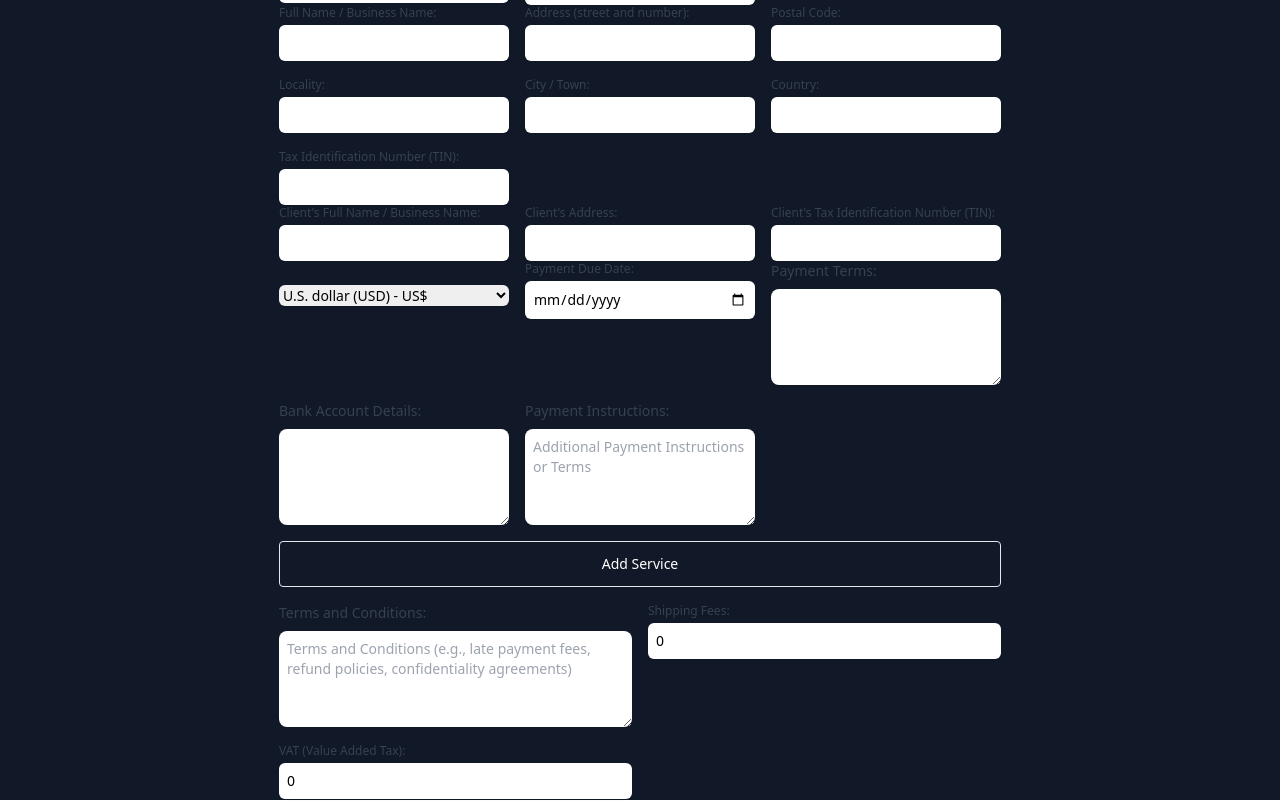
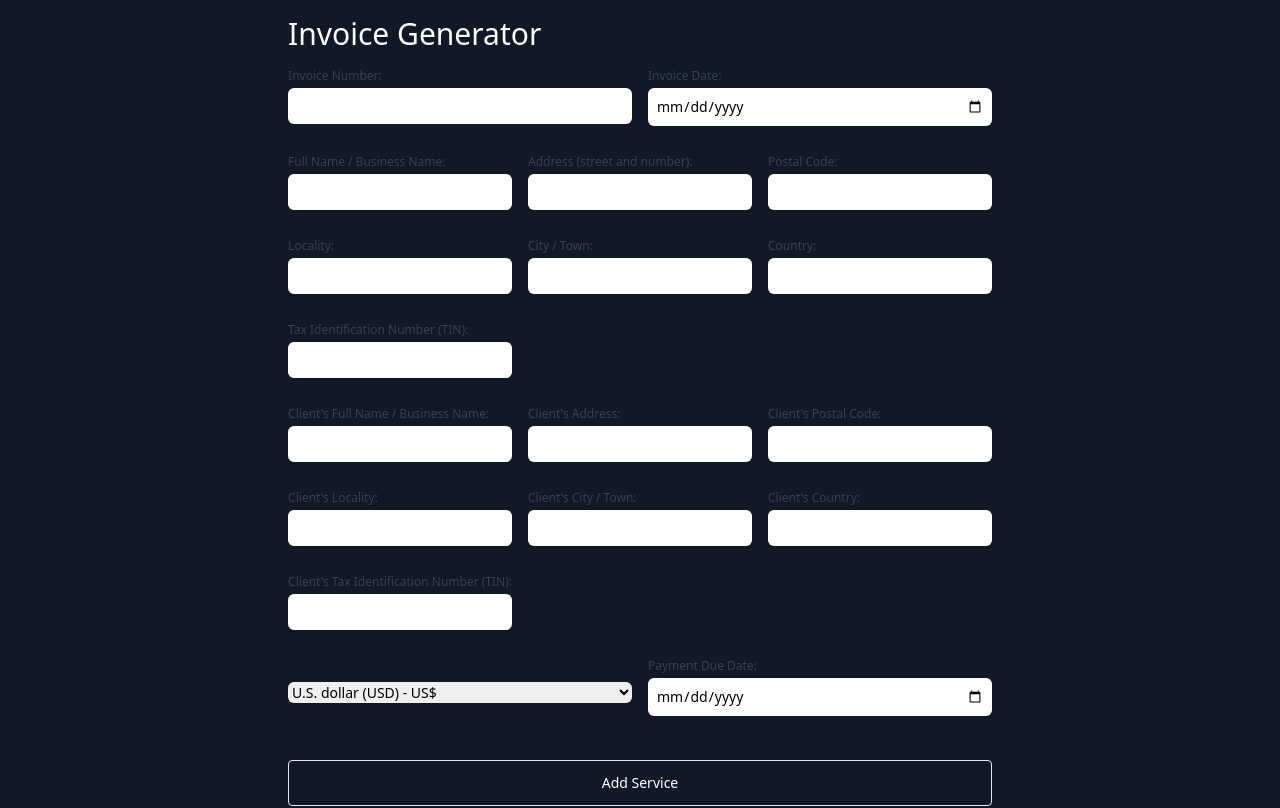
Before and after one commit to jotaseg/billmate, a React (Vite) app: page / in a window 1280 px wide. Shown: the top 808 px of the page. Built offline with nearby package versions, Linux system fonts and the light colour scheme.

Commit message:
reordering the page.drawText function

```diff
--- a/src/components/App.tsx
+++ b/src/components/App.tsx
@@ -8,8 +8,8 @@ import { Button } from "./Button";
 
 export const App = () => {
   const [formData, setFormData] = useState<FormData>({
-    invoiceNumber: "", // Add Invoice Number property
-    invoiceDate: "", // Add Invoice Date property
+    invoiceNumber: "",
+    invoiceDate: "",
     fullName: "",
     streetAndNumber: "",
     postalCode: "",
@@ -20,6 +20,10 @@ export const App = () => {
     tin: "",
     clientFullName: "",
     clientAddress: "",
+    clientPostalCode: "",
+    clientLocality: "",
+    clientCityOrTown: "",
+    clientCountry: "",
     clientTin: "",
     descriptionOfServices: "",
     services: [],
@@ -87,70 +91,65 @@ export const App = () => {
       day: "numeric",
     });
 
-    const addressLines = [
-      `Street and Number: ${formData.streetAndNumber}`,
-      `Postal Code: ${formData.postalCode}`,
-      `Locality: ${formData.locality}`,
-      `City or Town: ${formData.cityOrTown}`,
-      `Country: ${formData.country}`,
-    ];
+    const formattedVat = `${formData.vat.toFixed(2)}%`;
 
-    const formattedVat = `${formData.vat.toFixed(2)}%`;
+    page.drawText(`Invoice Number: ${formData.invoiceNumber}`, {
+      x: 50,
+      y: height - 20,
+      size: 14,
+      font: helveticaFont,
+      color: rgb(0, 0, 0),
+    });
 
     page.drawText(`Invoice Date: ${currentDate}`, {
       x: 50,
-      y: height - 20,
-      size: 16,
+      y: height - 40,
+      size: 14,
       font: helveticaFont,
       color: rgb(0, 0, 0),
     });
 
     page.drawText(`Full Name or Business Name: ${formData.fullName}`, {
       x: 50,
-      y: height - 50,
+      y: height - 60,
       size: 14,
       font: helveticaFont,
       color: rgb(0, 0, 0),
     });
 
-    addressLines.forEach((line, index) => {
-      page.drawText(line, {
+    page.drawText(`Address: ${formData.streetAndNumber}`, {
       x: 50,
-        y: height - 70 - index * 20, // Adjust the vertical position as needed
-        size: 14,
-        font: helveticaFont,
-        color: rgb(0, 0, 0),
-      });
-    });
-
-    page.drawText(`VAT: ${formattedVat}`, {
-      x: 50,
-      y: height - 90,
+      y: height - 80,
       size: 14,
       font: helveticaFont,
       color: rgb(0, 0, 0),
     });
 
-    page.drawText(`TIN: ${formData.tin}`, {
+    page.drawText(`Locality: ${formData.locality}`, {
       x: 50,
-      y: height - 110,
+      y: height - 100,
       size: 14,
       font: helveticaFont,
       color: rgb(0, 0, 0),
     });
 
-    page.drawText(
-      `Client Full Name or Business Name: ${formData.clientFullName}`,
-      {
+    page.drawText(`City / Town: ${formData.cityOrTown}`, {
+      x: 50,
+      y: height - 120,
+      size: 14,
+      font: helveticaFont,
+      color: rgb(0, 0, 0),
+    });
+
+    page.drawText(`Country: ${formData.country}`, {
       x: 50,
       y: height - 140,
       size: 14,
       font: helveticaFont,
       color: rgb(0, 0, 0),
-      }
-    );
+    });
 
-    page.drawText(`Client Address: ${formData.clientAddress}`, {
+    page.drawText(`Tax Identification Number (TIN): ${formData.tin}`, {
       x: 50,
       y: height - 160,
       size: 14,
@@ -158,7 +157,18 @@ export const App = () => {
       color: rgb(0, 0, 0),
     });
 
-    page.drawText(`Client TIN: ${formData.clientTin}`, {
+    page.drawText(
+      `Client's Full Name or Business Name: ${formData.clientFullName}`,
+      {
+        x: 50,
+        y: height - 180,
+        size: 14,
+        font: helveticaFont,
+        color: rgb(0, 0, 0),
+      }
+    );
+
+    page.drawText(`Client's Address: ${formData.clientAddress}`, {
       x: 50,
       y: height - 200,
       size: 14,
@@ -166,19 +176,67 @@ export const App = () => {
       color: rgb(0, 0, 0),
     });
 
+    page.drawText(`Client's Postal Code: ${formData.clientPostalCode}`, {
+      x: 50,
+      y: height - 220,
+      size: 14,
+      font: helveticaFont,
+      color: rgb(0, 0, 0),
+    });
+
+    page.drawText(`Client's Locality: ${formData.clientLocality}`, {
+      x: 50,
+      y: height - 240,
+      size: 14,
+      font: helveticaFont,
+      color: rgb(0, 0, 0),
+    });
+
+    page.drawText(`Client's City / Town: ${formData.clientCityOrTown}`, {
+      x: 50,
+      y: height - 260,
+      size: 14,
+      font: helveticaFont,
+      color: rgb(0, 0, 0),
+    });
+
+    page.drawText(`Client's Country: ${formData.clientCountry}`, {
+      x: 50,
+      y: height - 280,
+      size: 14,
+      font: helveticaFont,
+      color: rgb(0, 0, 0),
+    });
+
     page.drawText(
-      `Description of Services: ${formData.descriptionOfServices}`,
+      `Client's Tax Identification Number (TIN): ${formData.clientTin}`,
       {
         x: 50,
-        y: height - 220,
+        y: height - 300,
         size: 14,
         font: helveticaFont,
         color: rgb(0, 0, 0),
       }
     );
 
+    page.drawText(`Currency: ${formData.currency}`, {
+      x: 50,
+      y: height - 320,
+      size: 14,
+      font: helveticaFont,
+      color: rgb(0, 0, 0),
+    });
+
+    page.drawText(`Payment Due Date: ${formData.paymentDueDate}`, {
+      x: 50,
+      y: height - 340,
+      size: 14,
+      font: helveticaFont,
+      color: rgb(0, 0, 0),
+    });
+
     formData.services.forEach((service, index) => {
-      const startY = height - 240 - index * 60;
+      const startY = height - 360 - index * 60;
       page.drawText(`Service ${index + 1}: ${service.description}`, {
         x: 50,
         y: startY,
@@ -209,17 +267,9 @@ export const App = () => {
       });
     });
 
-    page.drawText(`Payment Due Date: ${formData.paymentDueDate}`, {
-      x: 50,
-      y: height - 240 - formData.services.length * 60,
-      size: 14,
-      font: helveticaFont,
-      color: rgb(0, 0, 0),
-    });
-
     page.drawText(`Payment Terms: ${formData.paymentTerms}`, {
       x: 50,
-      y: height - 260 - formData.services.length * 60,
+      y: height - 360 - formData.services.length * 60,
       size: 14,
       font: helveticaFont,
       color: rgb(0, 0, 0),
@@ -227,7 +277,7 @@ export const App = () => {
 
     page.drawText(`Bank Account Details: ${formData.bankAccountDetails}`, {
       x: 50,
-      y: height - 300 - formData.services.length * 60,
+      y: height - 380 - formData.services.length * 60,
       size: 14,
       font: helveticaFont,
       color: rgb(0, 0, 0),
@@ -235,7 +285,7 @@ export const App = () => {
 
     page.drawText(`Payment Instructions: ${formData.paymentInstructions}`, {
       x: 50,
-      y: height - 320 - formData.services.length * 60,
+      y: height - 400 - formData.services.length * 60,
       size: 14,
       font: helveticaFont,
       color: rgb(0, 0, 0),
@@ -243,7 +293,15 @@ export const App = () => {
 
     page.drawText(`Terms and Conditions: ${formData.termsAndConditions}`, {
       x: 50,
-      y: height - 340 - formData.services.length * 60,
+      y: height - 420 - formData.services.length * 60,
+      size: 14,
+      font: helveticaFont,
+      color: rgb(0, 0, 0),
+    });
+
+    page.drawText(`VAT: ${formattedVat}`, {
+      x: 50,
+      y: height - 440 - formData.services.length * 60,
       size: 14,
       font: helveticaFont,
       color: rgb(0, 0, 0),
@@ -251,7 +309,7 @@ export const App = () => {
 
     page.drawText(`Shipping Fees: $${formData.shippingFees.toFixed(2)}`, {
       x: 50,
-      y: height - 360 - formData.services.length * 60,
+      y: height - 460 - formData.services.length * 60,
       size: 14,
       font: helveticaFont,
       color: rgb(0, 0, 0),
@@ -264,8 +322,8 @@ export const App = () => {
     setPdfEmbed(true);
 
     setFormData({
-      invoiceNumber: "", // Add Invoice Number property
-      invoiceDate: "", // Add Invoice Date property
+      invoiceNumber: "",
+      invoiceDate: "",
       fullName: "",
       streetAndNumber: "",
       postalCode: "",
@@ -276,6 +334,10 @@ export const App = () => {
       tin: "",
       clientFullName: "",
       clientAddress: "",
+      clientPostalCode: "",
+      clientLocality: "",
+      clientCityOrTown: "",
+      clientCountry: "",
       clientTin: "",
       descriptionOfServices: "",
       services: [],
@@ -311,10 +373,10 @@ export const App = () => {
   };
 
   return (
-    <main className="h-screen grid place-content-center bg-gray-900">
-      <h1>Invoice Generator</h1>
-      <form onSubmit={handleSubmit}>
-        <section className="grid grid-cols-3 gap-4">
+    <main className="bg-gray-900 p-4 grid place-content-center">
+      <h1 className="text-3xl text-white mb-4">Invoice Generator</h1>
+      <form onSubmit={handleSubmit} className="space-y-4">
+        <section className="grid grid-cols-2 gap-4">
           <FormField
             label="Invoice Number"
             name="invoiceNumber"
@@ -323,7 +385,6 @@ export const App = () => {
             onChange={handleInputChange}
             required
           />
-
           <FormField
             label="Invoice Date"
             name="invoiceDate"
@@ -333,7 +394,6 @@ export const App = () => {
             required
           />
         </section>
-        {/* User */}
         <section className="grid grid-cols-3 gap-4">
           <FormField
             label="Full Name / Business Name"
@@ -390,8 +450,6 @@ export const App = () => {
             onChange={handleInputChange}
           />
         </section>
-        {/* User */}
-        {/* Client */}
         <section className="grid grid-cols-3 gap-4">
           <FormField
             label="Client's Full Name / Business Name"
@@ -410,6 +468,36 @@ export const App = () => {
             required
           />
           <FormField
+            label="Client's Postal Code"
+            name="clientPostalCode"
+            type="text"
+            value={formData.clientPostalCode}
+            onChange={handleInputChange}
+          />
+          <FormField
+            label="Client's Locality"
+            name="clientLocality"
+            type="text"
+            value={formData.clientLocality}
+            onChange={handleInputChange}
+          />
+          <FormField
+            label="Client's City / Town"
+            name="clientCityOrTown"
+            type="text"
+            value={formData.clientCityOrTown}
+            onChange={handleInputChange}
+            required
+          />
+          <FormField
+            label="Client's Country"
+            name="clientCountry"
+            type="text"
+            value={formData.clientCountry}
+            onChange={handleInputChange}
+            required
+          />
+          <FormField
             label="Client's Tax Identification Number (TIN)"
             name="clientTin"
             type="text"
@@ -417,9 +505,7 @@ export const App = () => {
             onChange={handleInputChange}
           />
         </section>
-        {/* Client */}
-        {/* Payment 1 */}
-        <section className="grid grid-cols-3 gap-4">
+        <section className="grid grid-cols-2 gap-4">
           <FormSelect
             label="Currency"
             name="currency"
@@ -438,35 +524,11 @@ export const App = () => {
             onChange={handleInputChange}
             required
           />
-          <FormTextarea
-            label="Payment Terms"
-            name="paymentTerms"
-            value={formData.paymentTerms}
-            onChange={handleInputChange}
-            rows={4}
-          />
-          <FormTextarea
-            label="Bank Account Details"
-            name="bankAccountDetails"
-            value={formData.bankAccountDetails}
-            onChange={handleInputChange}
-            rows={4}
-          />
-          <FormTextarea
-            label="Payment Instructions"
-            name="paymentInstructions"
-            value={formData.paymentInstructions}
-            onChange={handleInputChange}
-            rows={4}
-            placeholder="Additional Payment Instructions or Terms"
-          />
         </section>
-        {/* Payment 1 */}
-        <section className="grid grid-cols-3 gap-4"></section>
-        {/* Payment 2 */}
-        <section className="grid grid-cols-2 gap-4">
+        <section className="grid gap-4">
           {formData.services.map((service, index) => (
             <div key={index}>
+              <div className="grid grid-cols-4 gap-4">
                 <FormField
                   label={`Service ${index + 1}`}
                   name={`services[${index}].description`}
@@ -491,21 +553,43 @@ export const App = () => {
                   onChange={handleInputChange}
                   required
                 />
-              <div>Total Amount: {service.totalAmount.toFixed(2)}</div>
                 <Button
                   type="button"
                   onClick={() => removeService(index)}
-                label="Remove Service"
+                  label="X"
                 />
               </div>
+              <div>
+                <div>Total Amount: {service.totalAmount.toFixed(2)}</div>
+              </div>
+            </div>
           ))}
+          <Button type="button" onClick={addService} label="Add Service" />
         </section>
-        <Button type="button" onClick={addService} label="Add Service" />
-        {/* Payment 2 */}
-        {/* Payment 3 */}
-        <section className="grid grid-cols-2 gap-4"></section>
-        {/* Payment 3 */}
-        <section className="grid gap-4"></section>
+        <section className="grid grid-cols-3 gap-4">
+          <FormTextarea
+            label="Payment Terms"
+            name="paymentTerms"
+            value={formData.paymentTerms}
+            onChange={handleInputChange}
+            rows={4}
+          />
+          <FormTextarea
+            label="Bank Account Details"
+            name="bankAccountDetails"
+            value={formData.bankAccountDetails}
+            onChange={handleInputChange}
+            rows={4}
+          />
+          <FormTextarea
+            label="Payment Instructions"
+            name="paymentInstructions"
+            value={formData.paymentInstructions}
+            onChange={handleInputChange}
+            rows={4}
+            placeholder="Additional Payment Instructions or Terms"
+          />
+        </section>
         <section className="grid grid-cols-2 gap-4">
           <FormTextarea
             label="Terms and Conditions"
@@ -515,6 +599,14 @@ export const App = () => {
             rows={4}
             placeholder="Terms and Conditions (e.g., late payment fees, refund policies, confidentiality agreements)"
           />
+          <div>
+            <FormField
+              label="VAT (Value Added Tax)"
+              name="vat"
+              type="number"
+              value={formData.vat}
+              onChange={handleInputChange}
+            />
             <FormField
               label="Shipping Fees"
               name="shippingFees"
@@ -522,13 +614,7 @@ export const App = () => {
               value={formData.shippingFees}
               onChange={handleInputChange}
             />
-          <FormField
-            label="VAT (Value Added Tax)"
-            name="vat"
-            type="number"
-            value={formData.vat}
-            onChange={handleInputChange}
-          />
+          </div>
         </section>
         <Button type="submit" label="Generate PDF" />
       </form>
--- a/src/components/FormField.tsx
+++ b/src/components/FormField.tsx
@@ -24,7 +24,7 @@ export const FormField: FC<FormFields> = ({
         value={value}
         onChange={onChange}
         required={required}
-        className="mt-1 w-full rounded-md p-2 border-gray-200 shadow-sm dark:border-gray-700 dark:bg-gray-800 dark:text-white sm:text-sm"
+        className="mt-1 w-full rounded-md p-2 border-gray-200 mb-3 shadow-sm dark:border-gray-700 dark:bg-gray-800 dark:text-white sm:text-sm"
       />
     </div>
   );
```
Also changed, not shown: src/types/FormData.ts (+6 -2 lines). Lines whose indentation alone changed are shown as unchanged.
